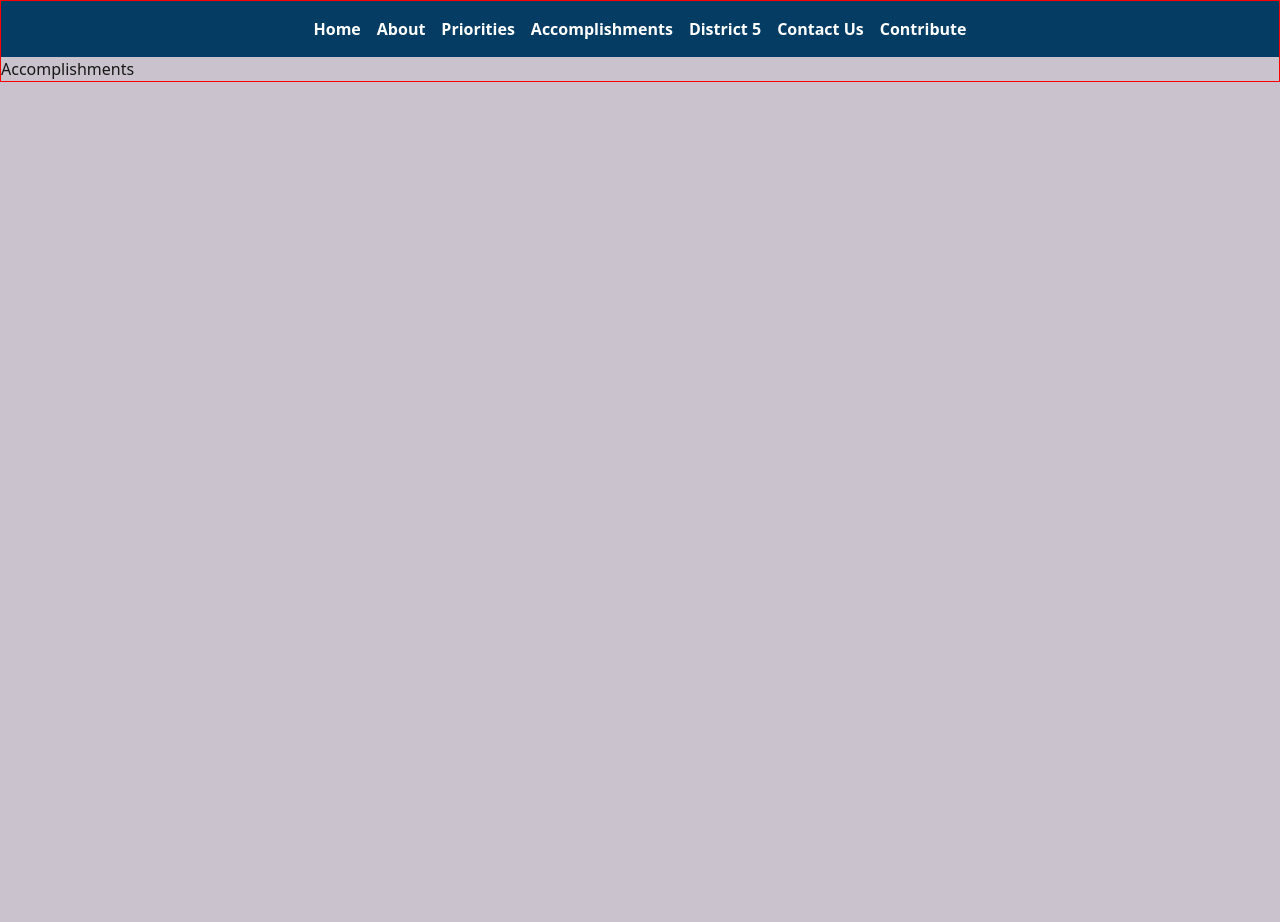
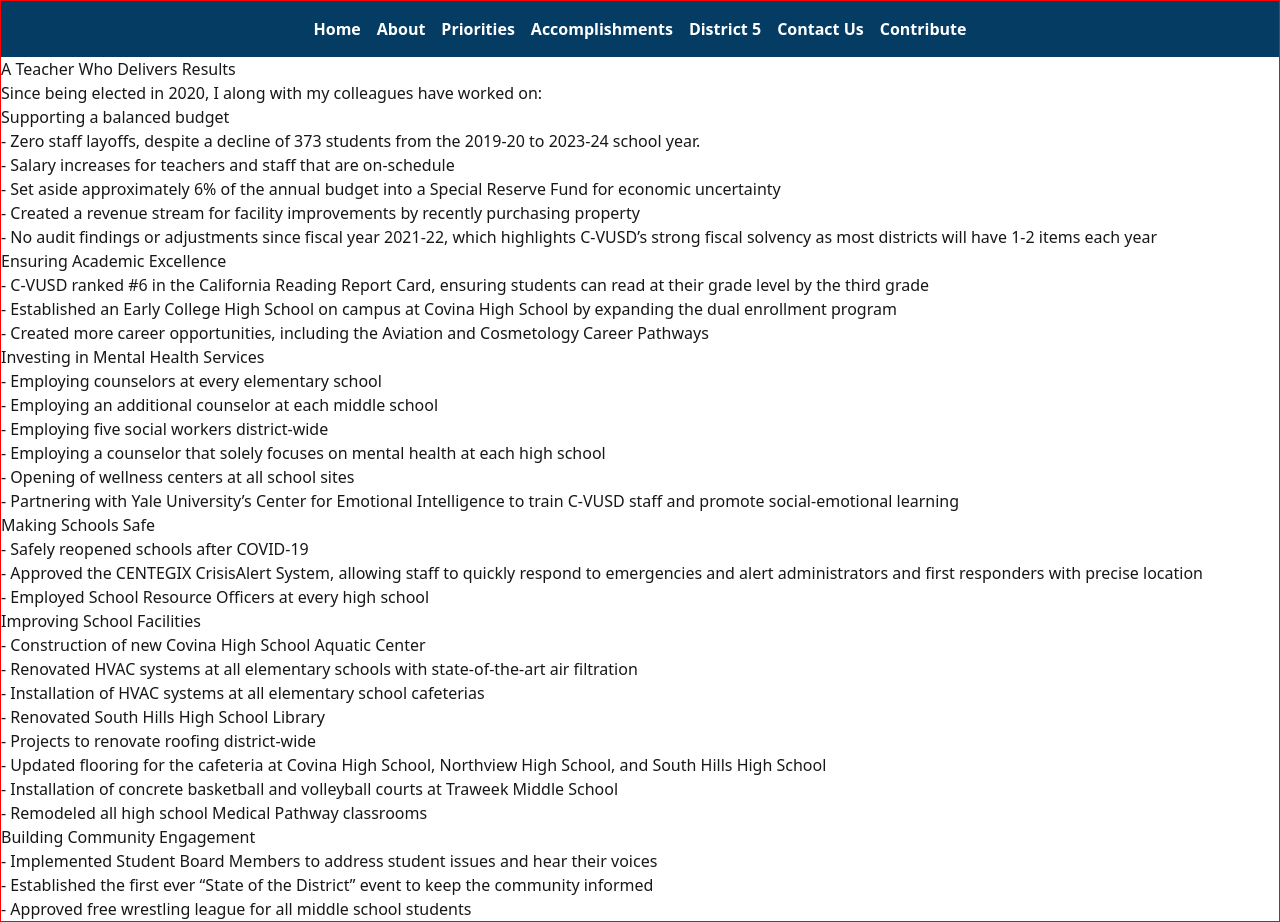
Before and after one commit to AaronVillalobos/mariacaceres4cvusd, a Next.js app: page /accomplishments in a window 1280 px wide. Before the commit the page ends 800 px from the top, so only its background shows below. Built offline with nearby package versions, Linux system fonts and the light colour scheme.

Commit message:
Boilerplate layout and content for routes

```diff
--- a/app/about/page.js
+++ b/app/about/page.js
@@ -1,9 +1,18 @@
-import Layout from "../navigation/layout";
 import react from "react";
 
 function About() {
     return (
-        <p>About</p>
+        <div className="about-start">
+            <main>
+                <div className="about-header">About Maria</div>
+                <div className="about-message">
+                    <p>I have been a resident of the district for over 19 years. My family attended Grovecenter Elementary, Traweek Middle School, and graduated from Covina High School and South Hills High School.</p>
+                    <p>From a very early age, I dreamed of becoming a teacher and learned early on that an education would be the key to transforming my dream into a reality. After graduating from high school, I worked my way through college working with children with special needs. I am the first in my family to obtain a bachelor’s degree and two master’s degrees. I have had the honor of teaching grades 1,2,5,6,7 and 8th and this year I have the pleasure of teaching 7th/8th graders.</p>
+                    <p>My 20 years of experience as an educator has given me invaluable insights to the needs of students, parents, and school staff. As your current school board trustee, I have used my background and experience in education to be an effective and proactive leader.
+                    </p>
+                </div>
+            </main>
+        </div>
     )
 }
 
--- a/app/accomplishments/page.js
+++ b/app/accomplishments/page.js
@@ -3,8 +3,61 @@ import react from "react";
 
 function Accomplishments() {
     return (
-        <p>Accomplishments</p>
-    )
+        <div className="accomplishment">
+            <main>
+                <div className="accomplishment-title">A Teacher Who Delivers Results</div>
+                <div className="accomp-list">
+                    <p>Since being elected in 2020, I along with my colleagues have worked on:</p>
+                    <dl>
+                        <dt>Supporting a balanced budget</dt>
+                        <dd>- Zero staff layoffs, despite a decline of 373 students from the 2019-20 to 2023-24 school year.</dd>
+                        <dd>- Salary increases for teachers and staff that are on-schedule </dd>
+                        <dd>- Set aside approximately 6% of the annual budget into a Special Reserve Fund for economic uncertainty </dd>
+                        <dd>- Created a revenue stream for facility improvements by recently purchasing property</dd>
+                        <dd>- No audit findings or adjustments since fiscal year 2021-22, which highlights C-VUSD’s strong fiscal solvency as most districts will have 1-2 items each year </dd>
+                    </dl>
+                    <dl>
+                        <dt>Ensuring Academic Excellence</dt>
+                        <dd>- C-VUSD ranked #6 in the California Reading Report Card, ensuring students can read at their grade level by the third grade </dd>
+                        <dd>- Established an Early College High School on campus at Covina High School by expanding the dual enrollment program </dd>
+                        <dd>- Created more career opportunities, including the Aviation and Cosmetology Career Pathways</dd>
+                    </dl>
+                    <dl>
+                        <dt>Investing in Mental Health Services</dt>
+                        <dd>- Employing counselors at every elementary school </dd>
+                        <dd>- Employing an additional counselor at each middle school</dd>
+                        <dd>- Employing five social workers district-wide</dd>
+                        <dd>- Employing a counselor that solely focuses on mental health at each high school</dd>
+                        <dd>- Opening of wellness centers at all school sites </dd>
+                        <dd>- Partnering with Yale University’s Center for Emotional Intelligence to train C-VUSD staff and promote social-emotional learning </dd>
+                    </dl>
+                    <dl>
+                        <dt>Making Schools Safe</dt>
+                        <dd>- Safely reopened schools after COVID-19</dd>
+                        <dd>- Approved the CENTEGIX CrisisAlert System, allowing staff to quickly respond to emergencies and alert administrators and first responders with precise location</dd>
+                        <dd>- Employed School Resource Officers at every high school </dd>
+                    </dl>
+                    <dl>
+                        <dt>Improving School Facilities</dt>
+                        <dd>- Construction of new Covina High School Aquatic Center</dd>
+                        <dd>- Renovated HVAC systems at all elementary schools with state-of-the-art air filtration</dd>
+                        <dd>- Installation of HVAC systems at all elementary school cafeterias </dd>
+                        <dd>- Renovated South Hills High School Library</dd>
+                        <dd>- Projects to renovate roofing district-wide </dd>
+                        <dd>- Updated flooring for the cafeteria at Covina High School, Northview High School, and South Hills High School</dd>
+                        <dd>- Installation of concrete basketball and volleyball courts at Traweek Middle School </dd>
+                        <dd>- Remodeled all high school Medical Pathway classrooms</dd>
+                    </dl>
+                    <dl>
+                        <dt>Building Community Engagement</dt>
+                        <dd>- Implemented Student Board Members to address student issues and hear their voices </dd>
+                        <dd>- Established the first ever “State of the District” event to keep the community informed </dd>
+                        <dd>- Approved free wrestling league for all middle school students</dd>
+                    </dl>
+                </div>
+            </main>
+        </div>
+    );
 }
 
 export default Accomplishments;
--- a/app/district/page.js
+++ b/app/district/page.js
@@ -1,6 +1,20 @@
+import Image from "next/image";
+
 function District() {
     return (
-        <p>District Map</p>
+        <div className="Map">
+            <main>
+                <div className="map-search">Do you live in Trustee Area 5?</div>
+                <p>Find out Below</p>
+                <Image
+                    className="district-5-map"
+                    src="/images/district-5-map.png"
+                    width = {700}
+                    height = {700}
+                    alt = 'District 5 map'
+                />
+            </main>
+        </div>
     )
 }
 
--- a/app/globals.css
+++ b/app/globals.css
@@ -3,7 +3,7 @@
 @tailwind utilities;
 
 :root {
-    --background: #cac3cd;
+    --background: ##FAF9F6;
     --foreground: #171717;
 }
 
@@ -14,6 +14,6 @@ body {
     border: 1px red solid;
 }
 
-main {
+.start {
     border: 1px blue solid;
 }
--- a/app/page.js
+++ b/app/page.js
@@ -4,7 +4,9 @@ function Home() {
   return (
     <div className="start">
       <main>
-
+        <div className="opening">
+          <p>As a lifelong educator, credentialed counselor, former classified employee, and board trustee, I have served in education for over 20 years. <strong>Experience matters</strong> in this election, and I am the only candidate in this race with the educational background and experience needed to continue moving C-VUSD forward. It would be my honor to earn your vote and continue serving as your board representative for Trustee Area 5.</p>
+        </div>
       </main>
     </div>
 
--- a/app/priorities/page.js
+++ b/app/priorities/page.js
@@ -3,7 +3,19 @@ import react from "react";
 
 function Priorities() {
     return (
-        <p>Priorities</p>
+        <div className="priorities-start">
+            <main>
+                <div className='priorities-title'>Maria's Plan for C-VUSD</div>
+                <div className='plans'>
+                    <ul>
+                        <li>Continue supporting a balanced budget that is accountable to taxpayers while ensuring that we meet the needs of students, teachers, and staff.</li>
+                        <li>Continue investing in technology and training that provide teachers the tools they need to enhance student learning in the classroom.</li>
+                        <li>Continue prioritizing school safety by expanding access to mental health programs and investing in school resource officers with the resources they need to keep campuses secure.</li>
+                        <li>Continue building partnerships that give a voice to the community by strengthening outreach efforts between parents and the district </li>
+                    </ul>
+                </div>
+            </main>
+        </div>
     )
 }
 
```
